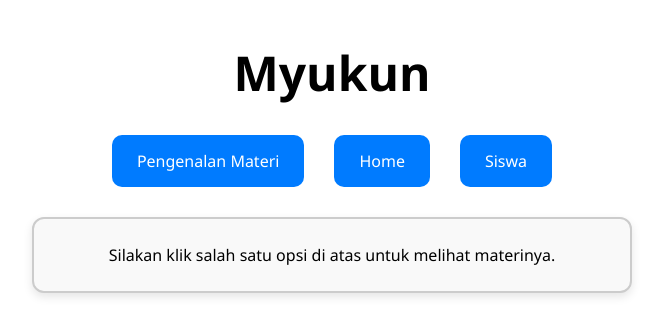
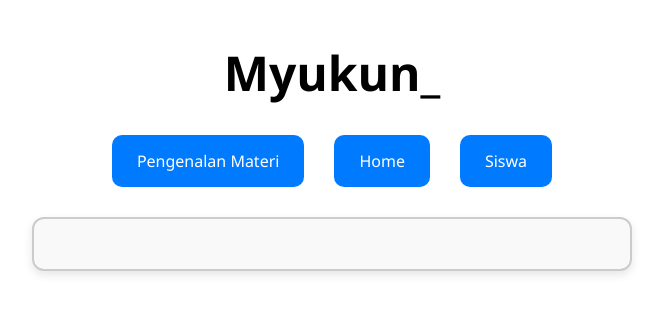
Before and after one commit to Yantrue/pre, a plain HTML site: page index.html in a window 1280 px wide. Shown: the whole page, without its empty margins (308-971 px from the left). Drawn offline with Linux system fonts and the light colour scheme.

Commit message:
Update index.html

```diff
--- a/index.html
+++ b/index.html
@@ -7,7 +7,7 @@
 </head>
 <body>
     <div class="container">
-        <h1 class="title"><span id="typed-title"></span></h1>
+        <h1 class="title"><span id="typed-title"></span><span class="underscore-cursor">_</span></h1>
 
         <div class="slides">
             <div class="slide" onclick="showSlide('pengenalan')">Pengenalan Materi</div>
@@ -16,9 +16,7 @@
         </div>
 
         <div class="content-container">
-            <div class="content" id="content">
-                <p>Silakan klik salah satu opsi di atas untuk melihat materinya.</p>
-            </div>
+            <div class="content" id="content"></div>
         </div>
     </div>
 
```
